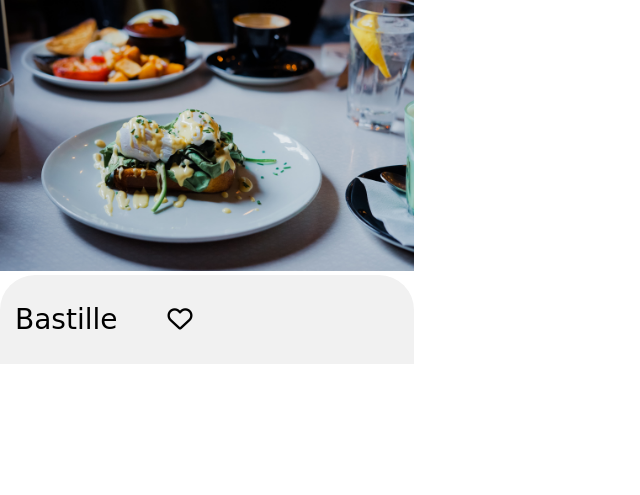
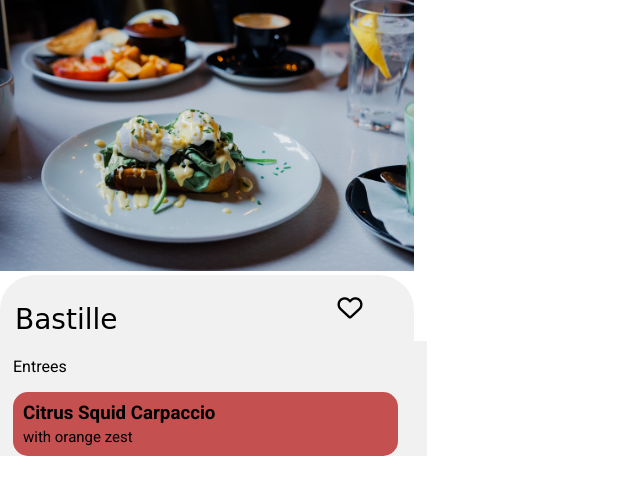
Before and after one commit to Edwardapina17/Project-3-Oh-my-food, a plain HTML site: page html/index2.html in a window 1280 px wide. Shown: the part 77-572 px from the top of the page, without its empty margins (0-640 px from the left). Drawn offline with Linux system fonts and the light colour scheme; a web font is replaced by a local one.

Commit message:
started on entrees container first block of menu is almost finished

```diff
--- a/html/index2.html
+++ b/html/index2.html
@@ -17,16 +17,18 @@
     <script src="https://kit.fontawesome.com/def7e6b917.js" crossorigin="anonymous"></script>
 </head>
 <body>
+
     <header class="bastille-header">
+
         <span class="bastille-span">
             <i class="fas fa-arrow-left"></i>
             <img src="../images/logo/ohmyfood.png" alt="ohmyfood logo">
         </span>
-        <!-- <div class="bastille-img-container">
-            <img src="../images/restaurants/toa-heftiba-DQKerTsQwi0-unsplash.jpg" alt="">
-        </div> -->
+
     </header>
+
     <main class="bastille-main">
+
         <div class="bastille-img-container">
             <img src="../images/restaurants/toa-heftiba-DQKerTsQwi0-unsplash.jpg" alt="">
         </div>
@@ -35,6 +37,17 @@
             <p>Bastille</p>
             <i class="far fa-heart"></i>
         </div>
+
+        <div class="bastille-menu-container">
+            <p>Entrees</p>
+            <div class="bastille-entrees-container">
+                <h3>Citrus Squid Carpaccio</h3>
+                <p>with orange zest</p>
+                <!-- <p><b>25€</b></p> -->
+            </div>
+
+        </div>
+
     </main>
 
 </body>
--- a/sass/style.scss
+++ b/sass/style.scss
@@ -95,9 +95,7 @@ body {
 //                 background-color: rgb(240, 240, 240);
 //                 box-shadow: 0 5px 14px -7px #747272;
 
-//             .howitworks-cards-purple {
-//                 background-color: rgb(185, 154, 223);
-//             }
+
 
 //                 .howitworks-number {
 //                     width: 26px;
@@ -141,8 +139,11 @@ body {
 
 //                     margin-left: -103px;
 //                 }
+
 //             }
-
+//             .howitworks-cards-purple {
+//                 background-color: #f2e6fd;
+//             }
 //         }
 
 //     }
@@ -470,7 +471,7 @@ body {
 //     }
 // }
 
-//bastille page
+// //bastille page
 .bastille-header {
     width: 414px;
     height: 72px;
@@ -521,13 +522,40 @@ body {
             font-size: 28px;
             font-family: 'Shrikhand', cursive;
             margin-left: 15px;
+            margin-bottom: 5px;
         }
 
         i {
             font-size: 25px;
             position: relative;
-            left: 50px;
+            left: 220px;
         }
 
     }
+
+    .bastille-menu-container {
+        display: flex;
+        flex-direction: column;
+        align-items: flex-start;
+        justify-content:flex-start;
+        font-family: 'Roboto', sans-serif;
+        background-color: #f1f1f1;
+        width: 414px;
+        padding-left: 13px;
+
+        .bastille-entrees-container {
+            width: 385px;
+            border-radius: 15px;
+            background-color: rgb(196, 80, 80);
+
+            h3 {
+                margin: 10px 10px 4px 10px;
+            }
+
+            p {
+                margin: 0px 10px 10px 10px;
+                font-size: 15px;
+            }
+        }
+    }
 }
```
Also changed, not shown: html/index.html (+2 -2 lines), css/style.css, 1 other file.
